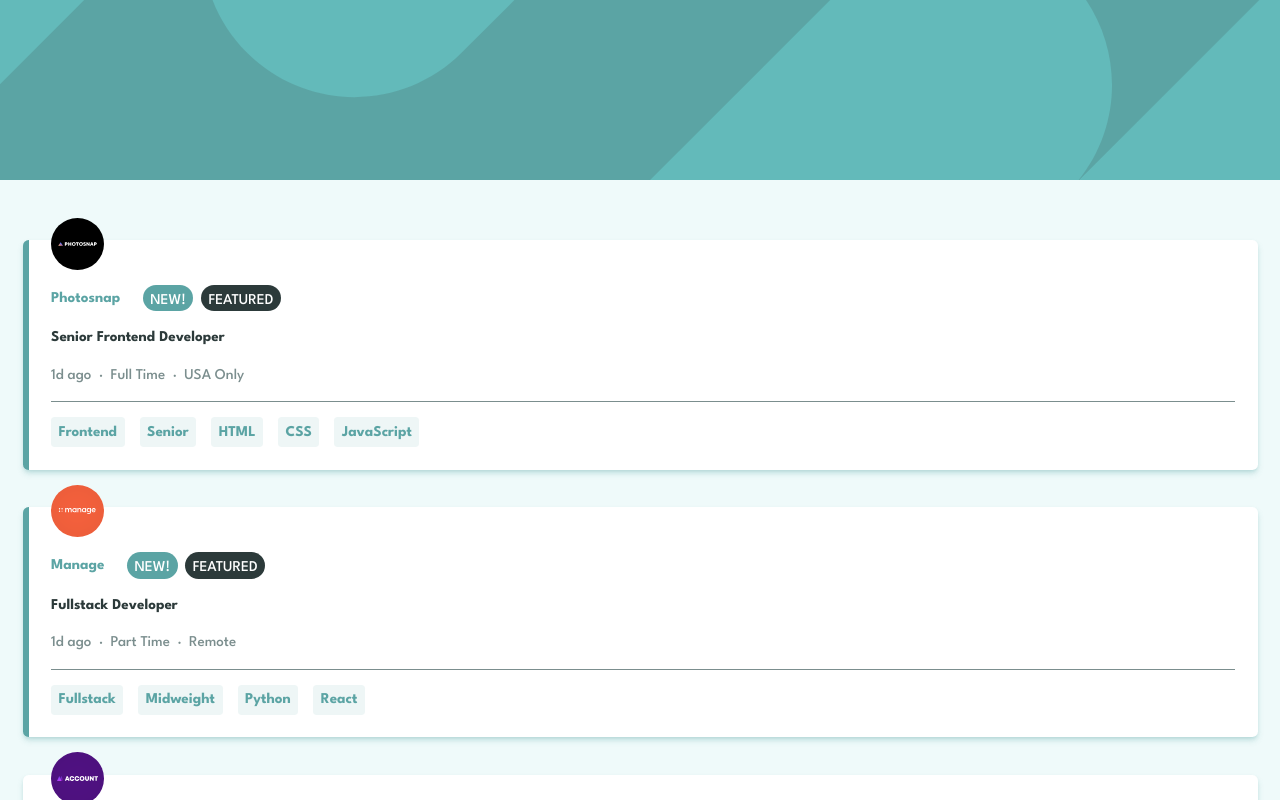
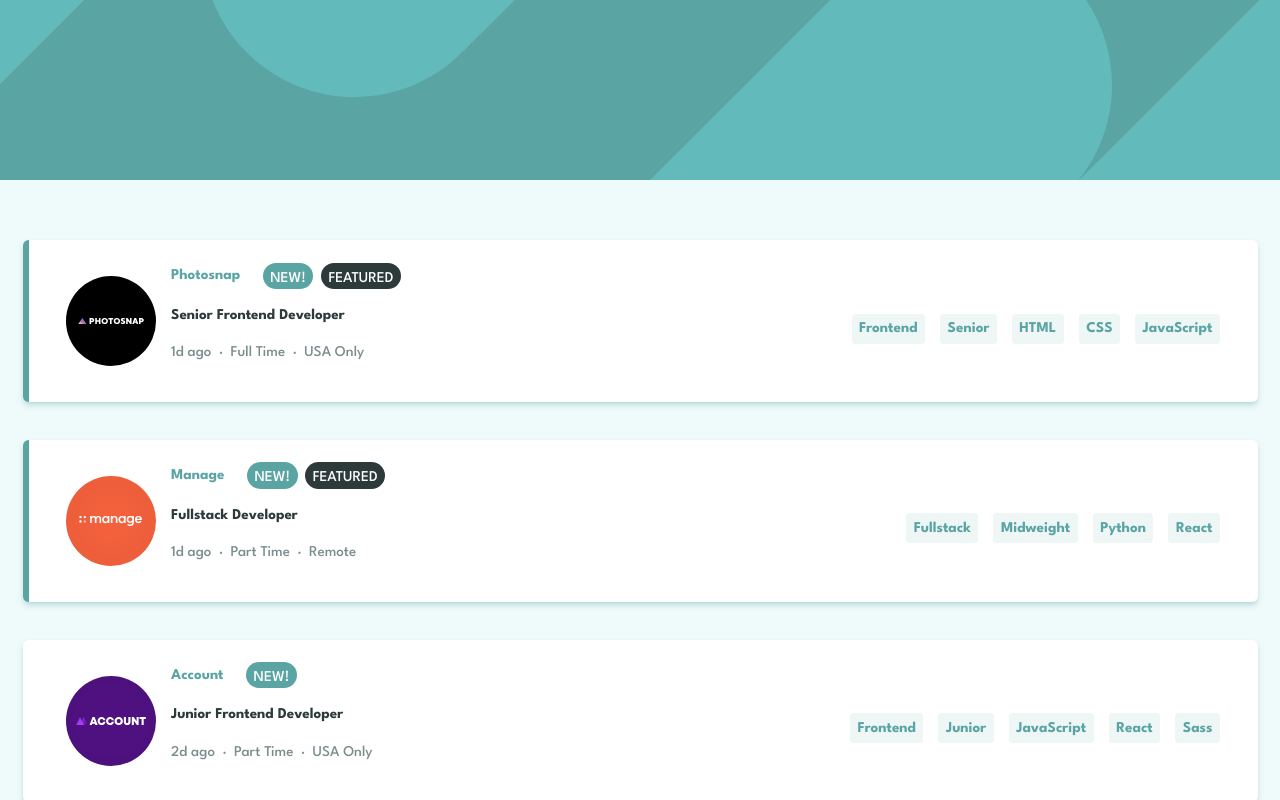
Before and after one commit to ap2soft/frontendmentor-job-listings, a Vue app: page / in a window 1280 px wide. Shown: the top 800 px of the page. Built offline with nearby package versions, Linux system fonts and the light colour scheme.

Commit message:
💅🏻 Desktop design

```diff
--- a/src/components/Skill.vue
+++ b/src/components/Skill.vue
@@ -16,7 +16,7 @@ export default defineComponent({
 
 <template>
   <button
-    class="rounded bg-cyan px-2 py-1 font-bold text-cyan-dark hover:bg-cyan-dark hover:text-white"
+    class="rounded bg-cyan px-2 py-1 font-bold text-cyan-dark transition hover:bg-cyan-dark hover:text-white"
     @click="$emit('filtered')"
   >
     {{ name }}
--- a/src/components/TheFilter.vue
+++ b/src/components/TheFilter.vue
@@ -19,7 +19,7 @@ export default defineComponent({
     <span class="flex-1 bg-cyan-light px-2 py-1 font-bold text-cyan-dark">
       {{ name }}
     </span>
-    <button class="bg-cyan-dark px-2 text-white" @click="$emit('remove')">
+    <button class="bg-cyan-dark px-2 text-white hover:bg-cyan-darkest transition" @click="$emit('remove')">
       <img src="/src/assets/images/icon-remove.svg" alt="Remove" />
     </button>
   </div>
--- a/src/components/TheFilters.vue
+++ b/src/components/TheFilters.vue
@@ -2,7 +2,7 @@
 import { defineComponent, PropType } from "vue";
 import TheFilter from "./TheFilter.vue";
 import FadeTransition from "../transitions/FadeTransition.vue";
-import { IsFilters, FilterDataInterface } from "../interfaces";
+import { IsFilters, FilterDataInterface, IsFilter } from "../interfaces";
 
 export default defineComponent({
   components: { TheFilter, FadeTransition },
@@ -17,7 +17,7 @@ export default defineComponent({
     remove: (filter: FilterDataInterface) => true,
   },
   setup(props, { emit }) {
-    const handleRemove = (type: string, value: string) =>
+    const handleRemove = (type: IsFilter, value: string) =>
       emit("remove", { type, value });
 
     return { handleRemove };
@@ -58,7 +58,7 @@ export default defineComponent({
       </div>
       <div>
         <button
-          class="font-bold text-gray hover:underline"
+          class="border-y border-y-transparent font-bold text-gray transition hover:border-b-cyan-dark hover:text-cyan-dark"
           @click="$emit('clear')"
         >
           Clear
--- a/src/components/TheJob.vue
+++ b/src/components/TheJob.vue
@@ -21,24 +21,30 @@ export default defineComponent({
 
 <template>
   <figure
-    class="relative rounded-md border-l-[6px] bg-white px-6 pt-12 pb-6 shadow-md shadow-cyan-dark/30"
+    class="relative rounded-md border-l-[6px] bg-white px-6 pt-12 pb-6 shadow-md shadow-cyan-dark/30 lg:flex lg:items-center lg:gap-4 lg:px-10 lg:pt-6"
     :class="job.featured ? 'border-l-cyan-dark' : 'border-l-transparent'"
   >
     <img
       :src="job.logo"
       :alt="`${job.company} Logo`"
-      class="absolute -top-6 h-14 w-14"
+      class="absolute -top-6 h-14 w-14 lg:static lg:h-24 lg:w-24"
     />
-    <figcaption>
-      <div class="flex items-center gap-6">
+    <div class="border-b border-gray pb-4 lg:flex-grow lg:border-transparent">
+      <figcaption class="flex items-center gap-6">
         <h3 class="font-bold text-cyan-dark">{{ job.company }}</h3>
         <div class="flex gap-2">
           <NewBadge :show="job.new" />
           <FeaturedBadge :show="job.featured" />
         </div>
-      </div>
       </figcaption>
-    <h4 class="mt-4 font-bold text-cyan-darkest">{{ job.position }}</h4>
+      <h4 class="mt-4">
+        <a
+          href="#"
+          class="font-bold text-cyan-darkest transition hover:text-cyan-dark"
+        >
+          {{ job.position }}
+        </a>
+      </h4>
       <div class="mt-4 flex gap-2 text-gray">
         <span>{{ job.postedAt }}</span>
         &middot;
@@ -46,7 +52,7 @@ export default defineComponent({
         &middot;
         <span>{{ job.location }}</span>
       </div>
-    <hr class="mt-4 border-gray" />
+    </div>
     <SkillSet class="mt-4" :job="job" @filtered="$emit('filtered', $event)" />
   </figure>
 </template>
```
Lines whose indentation alone changed are shown as unchanged.
